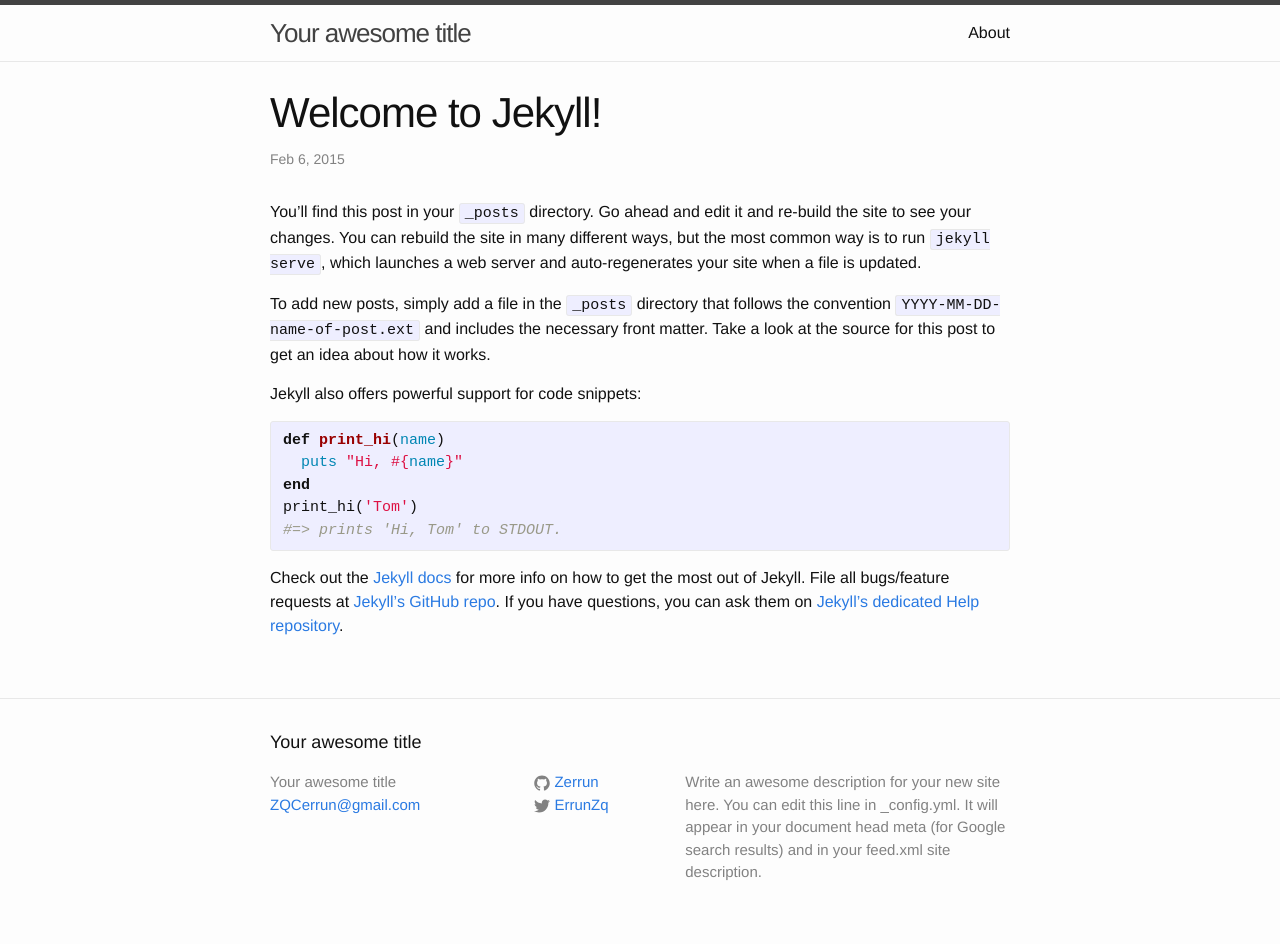
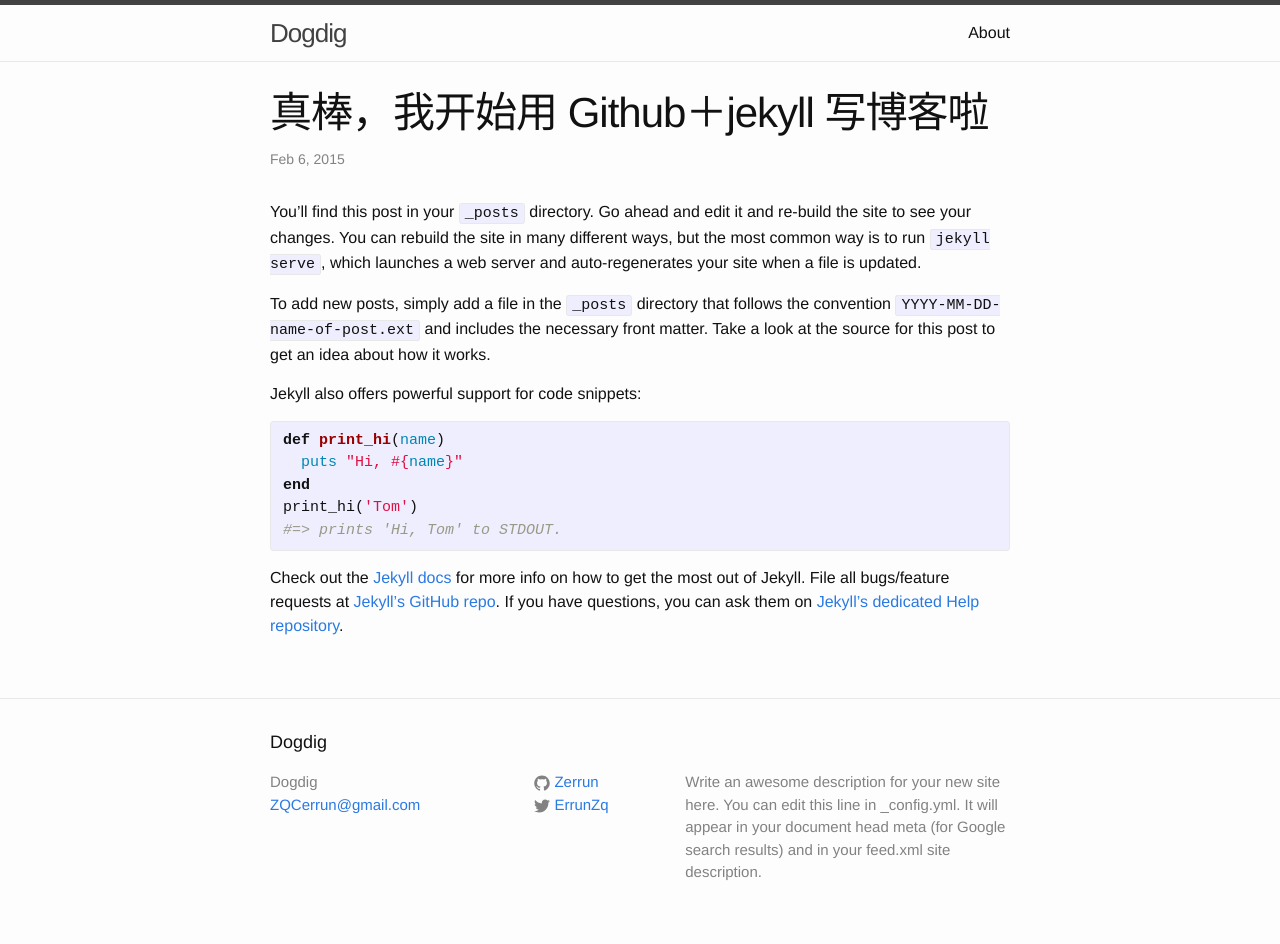
Before and after one commit to Zerrun/Zerrun.github.io, a Jekyll site: the page built from _posts/2015-02-06-welcome-to-jekyll.markdown, in a window 1280 px wide. Built offline with Jekyll 4.4.1, drawn with Linux system fonts in a browser that asks for light colours.

Commit message:
开始配置一些东西

```diff
--- a/_config.yml
+++ b/_config.yml
@@ -1,12 +1,12 @@
 # Site settings
-title: Your awesome title
+title: Dogdig
 email: ZQCerrun@gmail.com
 description: > # this means to ignore newlines until "baseurl:"
   Write an awesome description for your new site here. You can edit this
   line in _config.yml. It will appear in your document head meta (for
   Google search results) and in your feed.xml site description.
 baseurl: "" # the subpath of your site, e.g. /blog/
-url: "http://yourdomain.com" # the base hostname & protocol for your site
+url: "http://zerrun.github.io/" # the base hostname & protocol for your site
 twitter_username: ErrunZq
 github_username:  Zerrun
 
--- a/_posts/2015-02-06-welcome-to-jekyll.markdown
+++ b/_posts/2015-02-06-welcome-to-jekyll.markdown
@@ -1,6 +1,6 @@
 ---
 layout: post
-title:  "Welcome to Jekyll!"
+title:  "真棒，我开始用 Github＋jekyll 写博客啦"
 date:   2015-02-06 19:51:56
 categories: jekyll update
 ---
```
